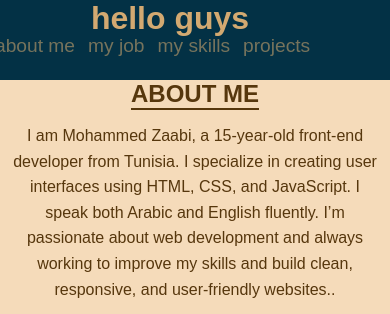
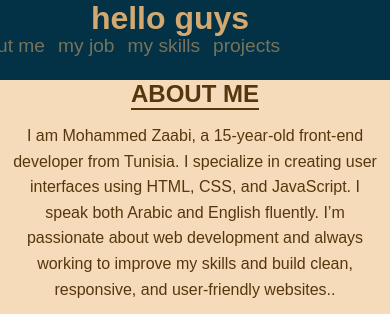
Before and after one commit to MML-DEV-ART/MML-Portfolio, a plain HTML site: page index.html in a window 390 px wide. Shown: the top 314 px of the page. Drawn offline with Linux system fonts and the light colour scheme; grey boxes are pictures that could not be loaded.

Commit message:
Update index.css

```diff
--- a/index.css
+++ b/index.css
@@ -659,5 +659,8 @@ ul{
   .father .dashbar ul{
 position: absolute;
 top: 30px;
-left: -10px;
-  }
+left: -40px;
+  } }
+body{
+  overflow: hidden;
+}
```
